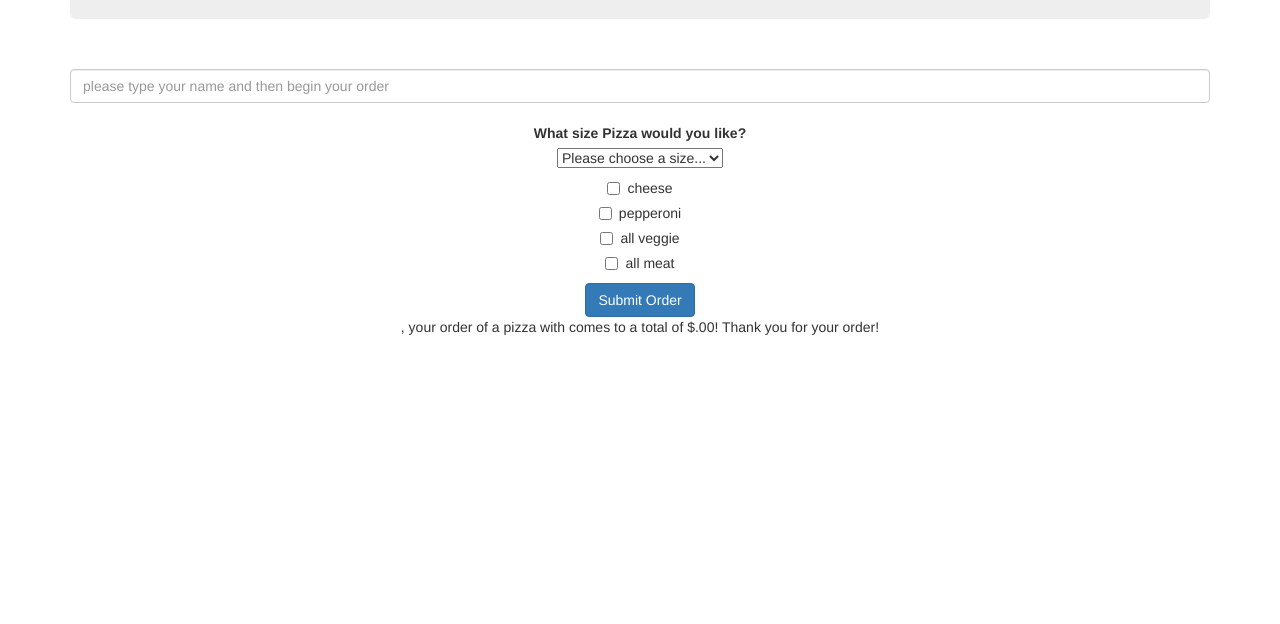
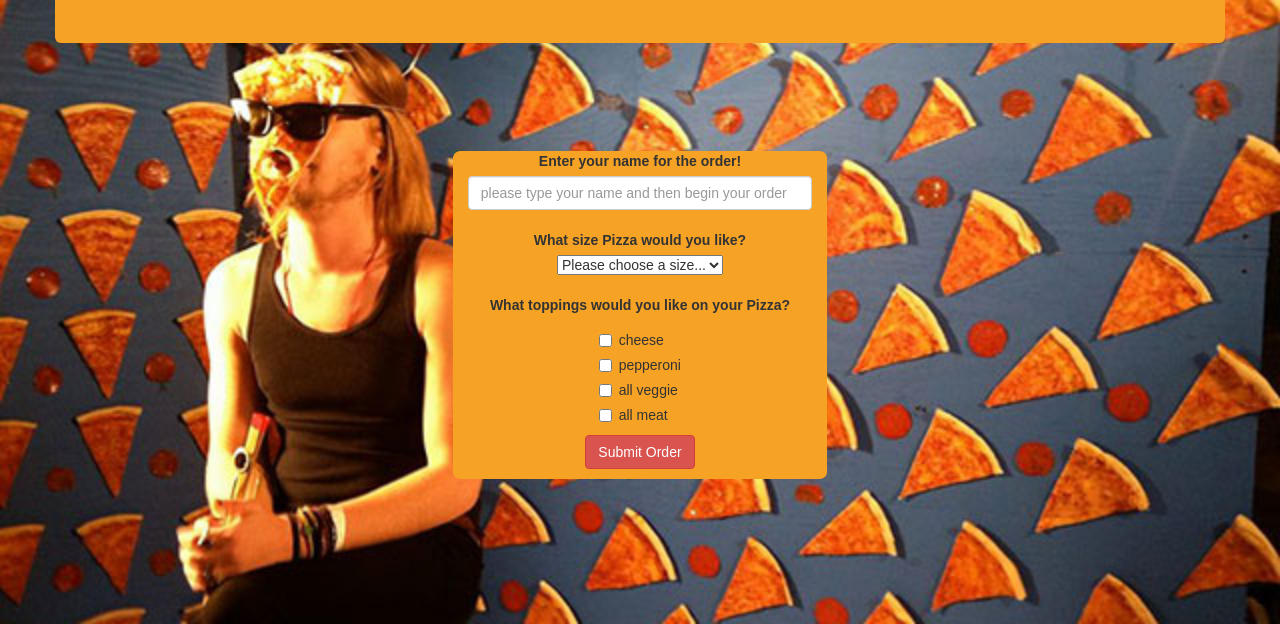
Before and after one commit to callmedw/pizza-shop, a plain HTML site: page index.html in a window 1280 px wide. Shown: the part 176-800 px from the top of the page. Drawn offline with Linux system fonts and the light colour scheme; a web font is replaced by a local one.

Commit message:
add basic style elements with CSS

```diff
--- a/css/styles.css
+++ b/css/styles.css
@@ -1,9 +1,49 @@
 .container {
   text-align: center;
 }
-.body {
+
+body {
+  background-image: url("cssimg/pizzabackground.jpg");
+  background-repeat: no-repeat;
+  background-size: cover;
+  background-size: 100%;
   text-align: center;
+  font-family: 'Muli', sans-serif;
 }
+
 .customerName {
   text-align: center;
 }
+
+input #name {
+  text-align: center;
+}
+
+.jumbotron {
+  margin-top: 2%;
+  border-radius: 1%;
+  background-color: #f6a225;
+}
+
+.receipt {
+  background-color: #f6a225;
+  display: none;
+  font-family: 'VT323', monospace;
+  font-size: 30px;
+  max-width: 40%;
+  margin-left: 35%;
+}
+
+.col-sm-6 {
+  border-radius: 2%;
+  margin-left: 9%;
+  margin-top: 5%;
+  background-color: #f6a225;
+  max-width: 32%;
+}
+
+.checkbox {
+  text-align: left;
+  margin-left: 38%;
+  max-width: 24%;
+}
--- a/index.html
+++ b/index.html
@@ -6,18 +6,30 @@
     <link href="css/styles.css" rel="stylesheet" type="text/css" media="all">
     <script src="js/jquery-3.2.0.js"></script>
     <script src="js/scripts.js"></script>
+    <link href="https://fonts.googleapis.com/css?family=VT323" rel="stylesheet">
+    <link href="https://fonts.googleapis.com/css?family=Muli" rel="stylesheet">
+
     <title>pizza-shop</title>
   </head>
   <body>
     <div class="container">
 <!--*---->
+      <div class="row">
         <div class="jumbotron">
           <h1>Pizza Shop</h1>
         </div>
+      </div>
+      <br>
 
+      <div class="row">
+        <div class="col-sm-1">
+        </div>
+        <div class="col-sm-2">
+        </div>
+        <div class="col-sm-6">
           <form id="input" class="customer-name"> <!--Begin-Input-Group-->
             <div class="customer-name">
-          <label for="name"></label>
+              <label for="name">Enter your name for the order!</label>
               <input id="name" class="form-control" placeholder="please type your name and then begin your order" type="text">
             </div>
           </form>
@@ -32,8 +44,9 @@
                 <option value="3">Large</option>
               </select>
           <br>
+          <br>
 
-
+          <label for="topping">What toppings would you like on your Pizza?</label>
             <div class="checkbox">
               <label>
                 <input type="checkbox" name="topping" value="1">
@@ -59,18 +72,23 @@
               </label>
             </div>
 
-          <button id="order-submit" type="submit" class="btn btn-primary">Submit Order</button>
-          <br>
 
-          <div class="reciept">
+              <button id="order-submit" type="submit" class="btn btn-danger">Submit Order</button>
+              <p></p>
+          </form>
+
+            <div class="receipt">
               <p>
-              <span class="name-receipt"></span>, your order of a <span class="size-receipt"></span> pizza with <span class="topping-receipt"></span>
-              comes to a total of $<span class="order-total-receipt"></span>.00! Thank you for your order!
+                <span class="name-receipt"></span>, your order
+                comes to a total of $<span class="order-total-receipt"></span>.00. Thank you for your order!
               </p>
             </div>
-        </form>
-
-
+        </div>
+        <div class="col-sm-2">
+        </div>
+        <div class="col-sm-1">
+        </div>
+      </div>
 
 <!--*---->
     </div>
--- a/js/scripts.js
+++ b/js/scripts.js
@@ -1,6 +1,4 @@
 //*--Business Logic--*//
-
-// Create a prototype method for the cost of a pizza depending on the selections chosen. Use your own formula for this.
 
 function Pizza (size) {
   this.size = size;
@@ -11,8 +9,6 @@ function Pizza (size) {
 Pizza.prototype.finalCost = function() {
   return total = parseFloat(this.cost) + parseFloat(this.size) + parseFloat(this.topping.length);
 };
-
-
 
 //*--User Interface--*//
 $(document).ready(function() {
@@ -28,66 +24,25 @@ $(document).ready(function() {
 
 //name//
     var customerName = $("input#name").val();
-    $(".name-receipt").text(customerName);
+    $(".name-receipt").text(customerName.charAt(0).toUpperCase() + customerName.slice(1));
 
 //size//
     newOrder.size = $("select#size").val();
     // newOrder.size.push(pizzaSize);
-console.log(newOrder.size);
 
 //topping//
     $("input:checkbox[name=topping]:checked").each(function(){
       var allTopping = $(this).val();
-console.log(allTopping);
 
 //push both to Pizza cosnstructor//
       newOrder.topping.push(allTopping);
     });
 
-//get final cost of order//
+//get final cost of order & show receipt//
     $("span.order-total-receipt").text(newOrder.finalCost());
+    $(".receipt").show();
+    $("#input, #order-submit").hide();
 
-console.log(newOrder.topping);
-console.log(newOrder.size);
 console.log(newOrder.finalCost());
   });
 });
-// unction Pizza (size){
-//   this.size = size;
-//   this.toppings = [];
-// }
-//
-// Pizza.prototype.sizePrice=function(){
-//   return 10 + this.size + this.toppings.length;
-// }
-//
-// $(function(){
-//   $("form#pizza-choices").submit(function(event){
-//     event.preventDefault();
-//
-//     var pizzaSize = parseInt($("input:radio[name=size]:checked").val());
-//     var newPizza = new Pizza(pizzaSize);
-//
-//     $("input:checkbox[name=topping]:checked").each(function(){
-//       var inputToppings = $(this).val();
-//       newPizza.toppings.push(inputToppings);
-//     });
-//
-//     newPizza.toppings.forEach(function(topping){
-//       $("ul.output-list").append("<li>" + topping + "</li>");
-//     });
-//
-//     $("#price").text(newPizza.sizePrice());
-//     $("#result").show();
-//     $("button#order").hide();
-//     $("button#order-again").show();
-//   });
-//
-//   $("button#order-again").click(function() {
-//     $("form")[0].reset();
-//     $("ul.output-list").empty();
-//     $("button#order").show();
-//     $("#result").hide();
-//     $("button#order-again").hide();
-//   });
-// });
```
Also changed, not shown: css/cssimg/horn.jpg (added), css/cssimg/pizzabackground.jpg (added), 2 other files. Lines whose indentation alone changed are shown as unchanged.
